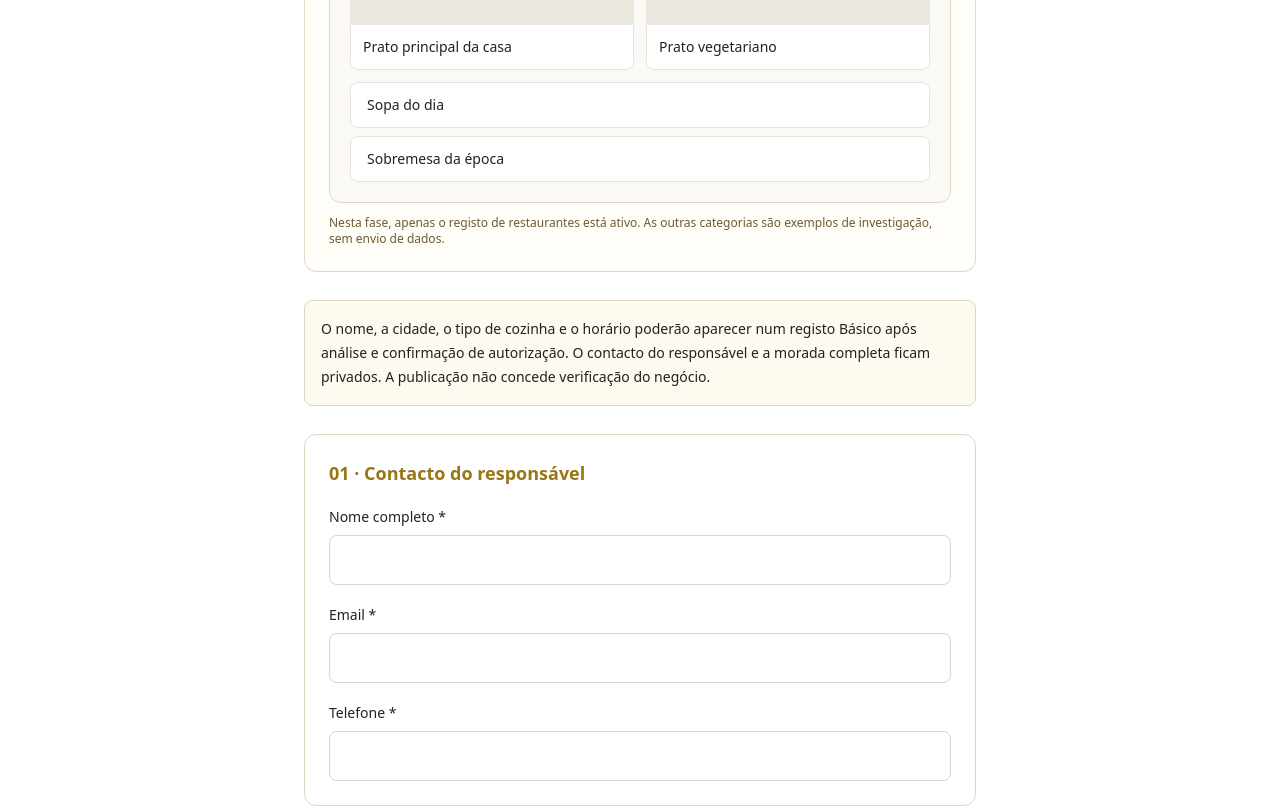
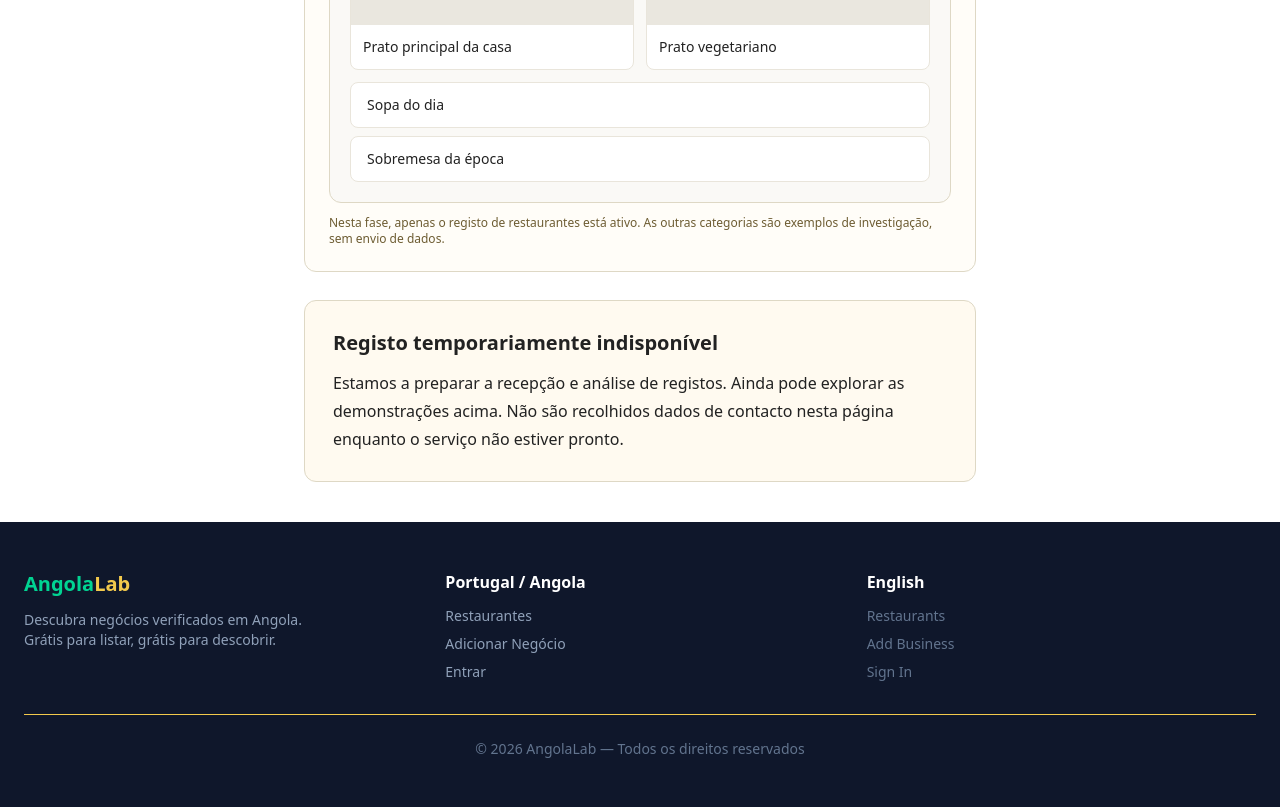
Before and after one commit to oswaldodeal/angolalab-restaurants, a Next.js app: page /pt/restaurantes/registar in a window 1280 px wide. Shown: the part 897-1704 px from the top of the page. Built offline with nearby package versions, Linux system fonts and the light colour scheme.

Commit message:
Keep restaurant intake closed until preview database and staff access are configured

```diff
--- a/app/api/restaurant-submissions/route.ts
+++ b/app/api/restaurant-submissions/route.ts
@@ -25,7 +25,7 @@ function field(value: unknown, max: number): string | null {
 
 export async function POST(request: NextRequest) {
   // The database must exist before submissions can be accepted.
-  if (!process.env.TURSO_DATABASE_URL || !process.env.TURSO_AUTH_TOKEN) {
+  if (!process.env.TURSO_DATABASE_URL || !process.env.TURSO_AUTH_TOKEN || (process.env.STAFF_REVIEW_PASSWORD?.length ?? 0) < 16) {
     return NextResponse.json(
       { error: 'Registration is not available yet.' },
       { status: 503 }
--- a/app/en/restaurants/submit/page.tsx
+++ b/app/en/restaurants/submit/page.tsx
@@ -1,5 +1,7 @@
 import RestaurantRegistration from '@/components/RestaurantRegistration';
 
+export const dynamic = 'force-dynamic';
+
 export default function SubmitRestaurantPage() {
-  return <RestaurantRegistration language="en" />;
+  return <RestaurantRegistration language="en" available={Boolean(process.env.TURSO_DATABASE_URL && process.env.TURSO_AUTH_TOKEN && (process.env.STAFF_REVIEW_PASSWORD?.length ?? 0) >= 16)} />;
 }
--- a/app/pt/restaurantes/registar/page.tsx
+++ b/app/pt/restaurantes/registar/page.tsx
@@ -1,5 +1,7 @@
 import RestaurantRegistration from '@/components/RestaurantRegistration';
 
+export const dynamic = 'force-dynamic';
+
 export default function RegisterRestaurantPage() {
-  return <RestaurantRegistration language="pt" />;
+  return <RestaurantRegistration language="pt" available={Boolean(process.env.TURSO_DATABASE_URL && process.env.TURSO_AUTH_TOKEN && (process.env.STAFF_REVIEW_PASSWORD?.length ?? 0) >= 16)} />;
 }
--- a/app/staff/review/login/page.tsx
+++ b/app/staff/review/login/page.tsx
@@ -8,17 +8,19 @@ export default async function StaffLogin({ searchParams }: {
 }) {
   if (await staffAuthorized()) redirect('/staff/review');
   const { error } = await searchParams;
+  const configured = (process.env.STAFF_REVIEW_PASSWORD?.length ?? 0) >= 16;
   return <main className="min-h-[65vh] bg-white px-5 py-12 text-[#222]">
     <div className="mx-auto max-w-lg rounded-xl border border-[#ded8c5] p-8">
       <p className="text-xs font-bold uppercase tracking-widest text-[#987515]">AngolaLab · Staff only</p>
       <h1 className="mt-3 text-3xl font-semibold">Restaurant review access</h1>
       <p className="mt-3 text-[#555]">Private research records. Not for restaurant owners or public visitors.</p>
       {error && <p role="alert" className="mt-5 rounded bg-red-50 p-3 text-red-800">Access unavailable or incorrect password.</p>}
-      <form action="/api/staff/login" method="post" className="mt-7 space-y-4">
+      {!configured && <p role="status" className="mt-5 rounded bg-[#fffaf0] p-4">Staff access is not configured for this preview. The project owner must set STAFF_REVIEW_PASSWORD (at least 16 characters) in this branch’s Preview environment, then redeploy. Do not send passwords in chat.</p>}
+      {configured && <form action="/api/staff/login" method="post" className="mt-7 space-y-4">
         <label htmlFor="password" className="block font-medium">Staff password</label>
         <input id="password" name="password" type="password" required autoComplete="current-password" className="w-full rounded-lg border border-[#ded8c5] p-3" />
         <button className="w-full rounded-lg bg-[#252a32] p-3 font-semibold text-white">Sign in</button>
-      </form>
+      </form>}
     </div>
   </main>;
 }
--- a/components/RestaurantRegistration.tsx
+++ b/components/RestaurantRegistration.tsx
@@ -23,7 +23,7 @@ const empty: Fields = {
   country: '', city: '', cuisine: '', address: '', openingHours: '', website: '',
 };
 
-export default function RestaurantRegistration({ language }: { language: Language }) {
+export default function RestaurantRegistration({ language, available }: { language: Language; available: boolean }) {
   const pt = language === 'pt';
   const [form, setForm] = useState<Fields>(empty);
   const [businessType, setBusinessType] = useState<BusinessType>('restaurant');
@@ -298,6 +298,11 @@ export default function RestaurantRegistration({ language }: { language: Languag
               {pt ? 'Voltar ao registo de restaurante' : 'Return to restaurant registration'}
             </button>
           </section>
+        ) : !available ? (
+          <section role="status" className="rounded-xl border border-[#ded8c5] bg-[#fffaf0] p-7">
+            <h2 className="text-xl font-semibold">{pt ? 'Registo temporariamente indisponível' : 'Registration temporarily unavailable'}</h2>
+            <p className="mt-3 leading-7">{pt ? 'Estamos a preparar a recepção e análise de registos. Ainda pode explorar as demonstrações acima. Não são recolhidos dados de contacto nesta página enquanto o serviço não estiver pronto.' : 'We are preparing registration and staff review. You can explore the demonstrations above. This page does not collect contact details until the service is ready.'}</p>
+          </section>
         ) : (
           <form onSubmit={submit} className="space-y-7">
             <p className="rounded-lg border border-[#ded8c5] bg-[#fffaf0] p-4 text-sm leading-6">
--- a/tests/restaurant-workflow.cjs
+++ b/tests/restaurant-workflow.cjs
@@ -60,6 +60,10 @@ async function action(id, decision, consent = true) {
   const api = load('app/api/restaurant-submissions/route');
   const auth = load('lib/staff-auth'); session = auth.makeSession();
   assert.equal(auth.validPassword('💪'.repeat(31)), false, 'Unicode passwords fail without throwing');
+  const staffSecret = process.env.STAFF_REVIEW_PASSWORD;
+  delete process.env.STAFF_REVIEW_PASSWORD;
+  assert.equal((await api.POST(request(payload))).status, 503, 'Intake stays closed without a staff review password');
+  process.env.STAFF_REVIEW_PASSWORD = staffSecret;
   const before = writes.length;
   assert.equal(await action('anything', 'approved'), '/staff/review/login');
   assert.equal(writes.length, before, 'Unauthorized review cannot write to DB');
```
